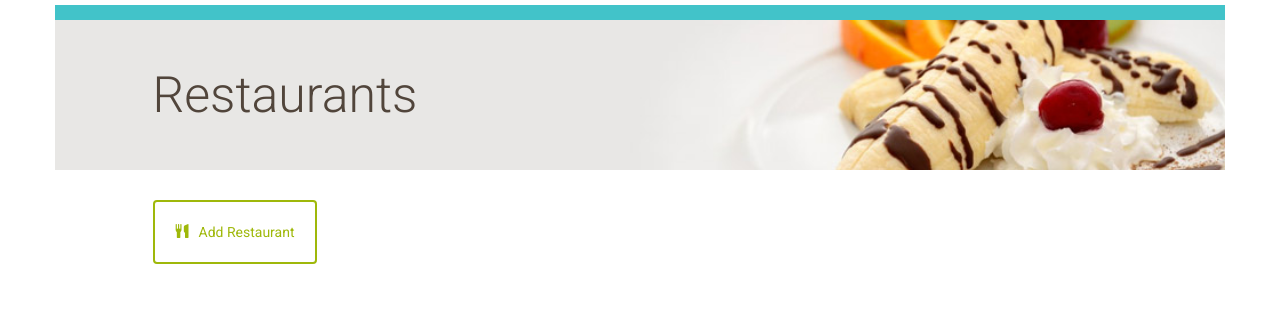
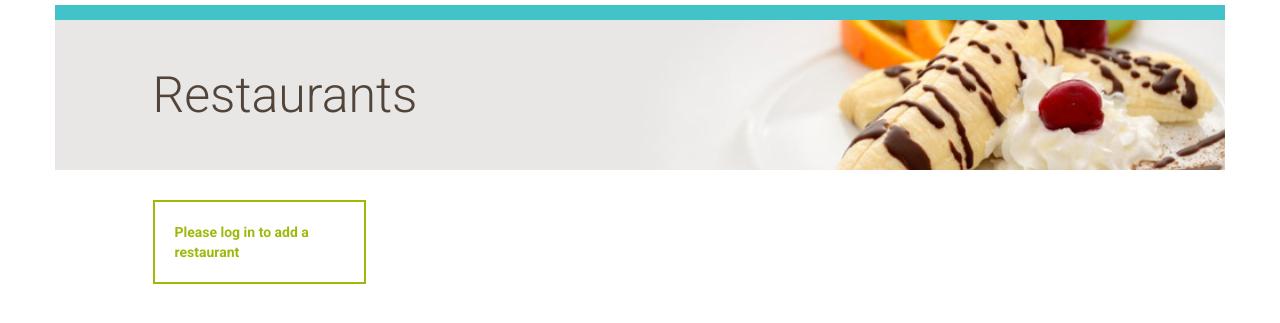
Before and after one commit to MQCOMP3310-2023/comp3310assignment2-sad-binches, a Flask app: page / in a window 1280 px wide. Shown: the part 162-485 px from the top of the page. Run offline with Flask 3, Linux system fonts and the light colour scheme; data that the repository does not hold is empty; some libraries are stand-ins or nearby versions.

Commit message:
options only appear on login

```diff
--- a/project/static/styles.css
+++ b/project/static/styles.css
@@ -71,6 +71,14 @@ h3 {
 	border-color: #aaaaaa;
 	color: red;
 }
+.non-interactive-block {
+	width: calc(100vw / 6);
+	border: 2px solid; /* Add border styles to the content element */
+	padding: 20px;
+    margin: 0;
+    color: #9FB80A;
+}
+
 .glyphicon {
 	margin-right: 10px;
 }
@@ -119,7 +127,7 @@ h3 {
  .restaurant-list {
  	background-color: #F0F0F0;
  	padding: 20px;
-u }
+}
  .restaurant-list:hover {
  	background-color: #e1e17f;
  	padding: 20px;
--- a/project/templates/restaurants.html
+++ b/project/templates/restaurants.html
@@ -29,11 +29,11 @@
     {% endwith %}
 
 </div>
-
+	{% if current_user.is_authenticated %}
 	<div class="row padding-top padding-bottom">
 		<div class="col-md-1"></div>
 		<div class="col-md-10 padding-none">
-			<a href="{{url_for('main.newRestaurant')}}">
+			<a>
 				<button class="btn btn-default" id="new-restaurant">
 					<span class="glyphicon glyphicon-cutlery" aria-hidden="true"></span>Add Restaurant
 				</button>
@@ -41,6 +41,22 @@
 		</div>
 		<div class="col-md-1"></div>
 	</div>
+	{% else %}
+	<div class="row padding-top padding-bottom">
+		<div class="col-md-1"></div>
+		<div class="col-md-10 padding-none">
+				<div class="non-interactive-block" >
+					Please log in to add a restaurant
+				</div>
+
+		</div>
+		<div class="col-md-1"></div>
+	</div>
+
+	{% endif %}
+
+
+
 	{% for restaurant in restaurants %}
 		<a href = "{{url_for('main.showMenu', restaurant_id = restaurant.id)}}">
 			<div class="row">
```
Also changed, not shown: project/templates/menu.html (+10 -0 lines).
